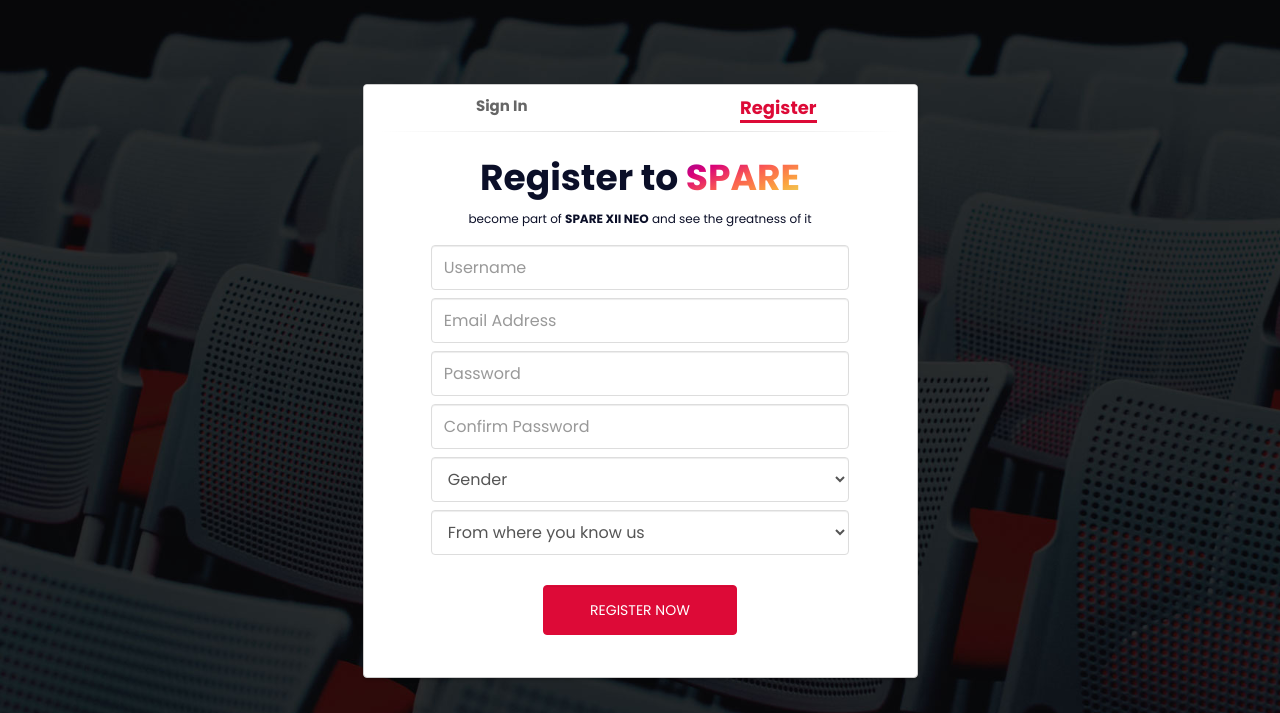
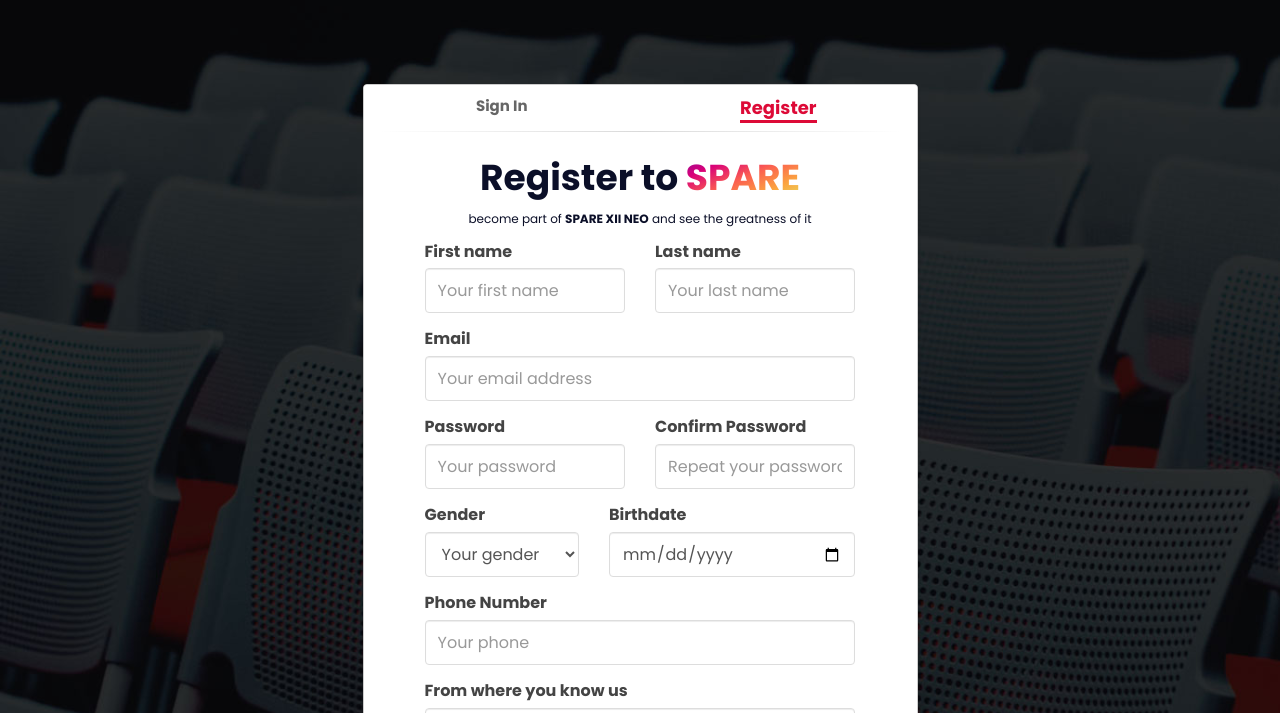
Before and after one commit to andiyeska/spare, a plain HTML site: page template spare web/signin.html in a window 1280 px wide. Both pictures are taken after a click on the link "Register". Shown: the part 87-800 px from the top of the page. Drawn offline with Linux system fonts and the light colour scheme; some packages are replaced by stand-ins of ours.

Commit message:
change register layout

```diff
--- a/template spare web/css/style.css
+++ b/template spare web/css/style.css
@@ -1069,6 +1069,7 @@ textarea.input {
   Sign In & Register
 ===========================================================*/
 
+
 .signin-title{
   font-size: 36px;
   text-align: center;
@@ -1118,7 +1119,7 @@ textarea.input {
   background-image: -ms-linear-gradient(left,rgba(0,0,0,0),rgba(0,0,0,0.15),rgba(0,0,0,0));
   background-image: -o-linear-gradient(left,rgba(0,0,0,0),rgba(0,0,0,0.15),rgba(0,0,0,0));
 }
-.panel-signin input[type="text"],.panel-signin input[type="email"],.panel-signin input[type="password"],.panel-signin select{
+.panel-signin input[type="text"],.panel-signin input[type="email"],.panel-signin input[type="password"], .panel-signin input[type="date"], .panel-signin select{
   height: 45px;
   border: 1px solid #ddd;
   font-size: 16px;
--- a/template spare web/js/signin.js
+++ b/template spare web/js/signin.js
@@ -11,6 +11,7 @@ $(function() {
 		$("#register-form").delay(100).fadeIn(100);
  		$("#signin-form").fadeOut(100);
 		$('#signin-form-link').removeClass('active');
+		$('.panel').css('width: 150%;');
 		$(this).addClass('active');
 		e.preventDefault();
 	});
--- a/template spare web/signin.html
+++ b/template spare web/signin.html
@@ -6,7 +6,7 @@
 	<meta name="viewport" content="width=device-width, initial-scale=1">
 	<!-- The above 3 meta tags *must* come first in the head; any other head content must come *after* these tags -->
 
-	<title>Event HTML Template</title>
+	<title>SPARE | Fun Run & Festival by FKM UI</title>
 
 	<!-- Google font -->
 	<link href="https://fonts.googleapis.com/css?family=Poppins:400,700,900" rel="stylesheet">
@@ -23,6 +23,9 @@
 
 	<!-- Custom stlylesheet -->
 	<link type="text/css" rel="stylesheet" href="css/style.css" />
+
+	<!-- favicon  -->
+	<link rel="icon" href="img/logospare.png"">
 
 	<!-- HTML5 shim and Respond.js for IE8 support of HTML5 elements and media queries -->
 	<!-- WARNING: Respond.js doesn't work if you view the page via file:// -->
@@ -138,37 +141,88 @@
 								<form id="register-form" action="https://phpoll.com/register/process" method="post" role="form" style="display: none;">
 									<h4 class="signin-title">Register to <span class="gradient">SPARE</span></h4>
 									<h6 style="font-weight: 100; text-align: center;">become part of <strong>SPARE XII NEO</strong> and see the greatness of it</h6>
-									<div class="form-group signin-input">
-										<input type="text" name="username" id="username" tabindex="1" class="form-control" placeholder="Username" value="">
+									<div class="row">
+										<div class="col-lg-5 col-md-5 col-sm-5 col-lg-offset-1 col-md-offset-1 col-sm-offset-1">
+											<div class="form-group">
+												<label for="fname">First name</label>
+												<input type="text" name="fname" id="fname" tabindex="1" class="form-control" placeholder="Your first name" value="">
 											</div>
-									<div class="form-group signin-input">
-										<input type="email" name="email" id="email" tabindex="1" class="form-control" placeholder="Email Address" value="">
 										</div>
-									<div class="form-group signin-input">
-										<input type="password" name="password" id="password" tabindex="2" class="form-control" placeholder="Password">
+										<div class="col-lg-5 col-md-5 col-sm-5">
+											<div class="form-group">
+												<label for="lname">Last name</label>
+												<input type="text" name="lname" id="lname" tabindex="1" class="form-control" placeholder="Your last name" value="">
 											</div>
-									<div class="form-group signin-input">
-										<input type="password" name="confirm-password" id="confirm-password" tabindex="2" class="form-control" placeholder="Confirm Password">
 										</div>
-									<div class="form-group signin-input">
+									</div>
+									<div class="row">
+										<div class="col-lg-10 col-md-10 col-sm-10 col-lg-offset-1 col-md-offset-1 col-sm-offset-1">
+											<div class="form-group">
+												<label for="email">Email</label>
+												<input type="email" name="email" id="email" tabindex="1" class="form-control" placeholder="Your email address" value="">
+											</div>
+										</div>
+									</div>
+									<div class="row">
+										<div class="col-lg-5 col-md-5 col-sm-5 col-lg-offset-1 col-md-offset-1 col-sm-offset-1">
+											<div class="form-group">
+												<label for="password">Password</label>
+												<input type="password" name="password" id="password" tabindex="2" class="form-control" placeholder="Your password">
+											</div>
+										</div>
+										<div class="col-lg-5 col-md-5 col-sm-5">
+											<div class="form-group">
+												<label for="confirm-password">Confirm Password</label>
+												<input type="password" name="confirm-password" id="confirm-password" tabindex="2" class="form-control" placeholder="Repeat your password above">
+											</div>
+										</div>
+									</div>
+									<div class="row">
+										<div class="col-lg-4 col-md-4 col-sm-4 col-lg-offset-1 col-md-offset-1 col-sm-offset-1">
+											<div class="form-group">
+												<label for="gender">Gender</label>
 												<select class="form-control" name="gender" id="gender" tabindex="3">
-										    <option value="" disabled selected>Gender</option>
+												    <option value="" disabled selected>Your gender</option>
 												    <option value="laki">Laki-laki</option>
 												    <option value="perempuan">Perempuan</option>
 												 </select>
 											</div>
-									<div class="form-group signin-input">
-										<select class="form-control" name="gender" id="gender" tabindex="3">
-										    <option value="" disabled selected>From where you know us</option>
+										</div>
+										<div class="col-lg-6 col-md-6 col-sm-4">
+											<div class="form-group">
+												<label for="birthdate">Birthdate</label>
+												<input type="date" name="birthdate" id="birthdate" tabindex="4" class="form-control" placeholder="" value="">
+											</div>
+										</div>
+									</div>
+									<div class="row">
+										<div class="col-lg-10 col-md-10 col-sm-10 col-lg-offset-1 col-md-offset-1 col-sm-offset-1">
+
+											<div class="form-group">
+												<label for="pnumber">Phone Number</label>
+												<input type="text" name="pnumber" id="pnumber" tabindex="3" class="form-control" placeholder="Your phone" value="">
+											</div>
+										</div>
+									</div>
+									<div class="row">
+										<div class="col-lg-10 col-md-10 col-sm-10 col-lg-offset-1 col-md-offset-1 col-sm-offset-1">
+											<div class="form-group">
+												<label for="knowus">From where you know us</label>
+												<select class="form-control" name="knowus" id="knowus" tabindex="4">
+												    <option value="" disabled selected>I know SPARE from...</option>
 												    <option value="instagram">Instagram</option>
 												    <option value="line">Line</option>
 												    <option value="friend">Friend</option>
 												 </select>
 											</div><br>
+										</div>
+									</div>
+
+
 									<div class="form-group signin-input">
 										<div class="row">
 											<div class="col-sm-6 col-sm-offset-3">
-												<input type="submit" name="register-submit" id="register-submit" tabindex="4" class="form-control btn btn-register" value="Register Now">
+												<input type="submit" name="register-submit" id="register-submit" tabindex="5" class="form-control btn btn-register" value="Finish my register">
 											</div>
 										</div>
 									</div><br>
@@ -228,10 +282,6 @@
 			<!-- /row -->
 		</div>
 		<!-- /container -->
-
-		<!-- Map -->
-		<div id="map"></div>
-		<!-- /Map -->
 	</div>
 	<!-- /Contact -->
 
@@ -286,7 +336,6 @@ Copyright &copy;<script>document.write(new Date().getFullYear());</script> All r
 	<script src="js/owl.carousel.min.js"></script>
 	<script src="js/jquery.stellar.min.js"></script>
 	<script src="https://maps.googleapis.com/maps/api/js?v=3.exp&sensor=false"></script>
-	<script src="js/google-map.js"></script>
 	<script src="js/jquery.countTo.js"></script>
 	<script src="js/main.js"></script>'
 	<script src="js/signin.js"></script>
```
Lines whose indentation alone changed are shown as unchanged.
